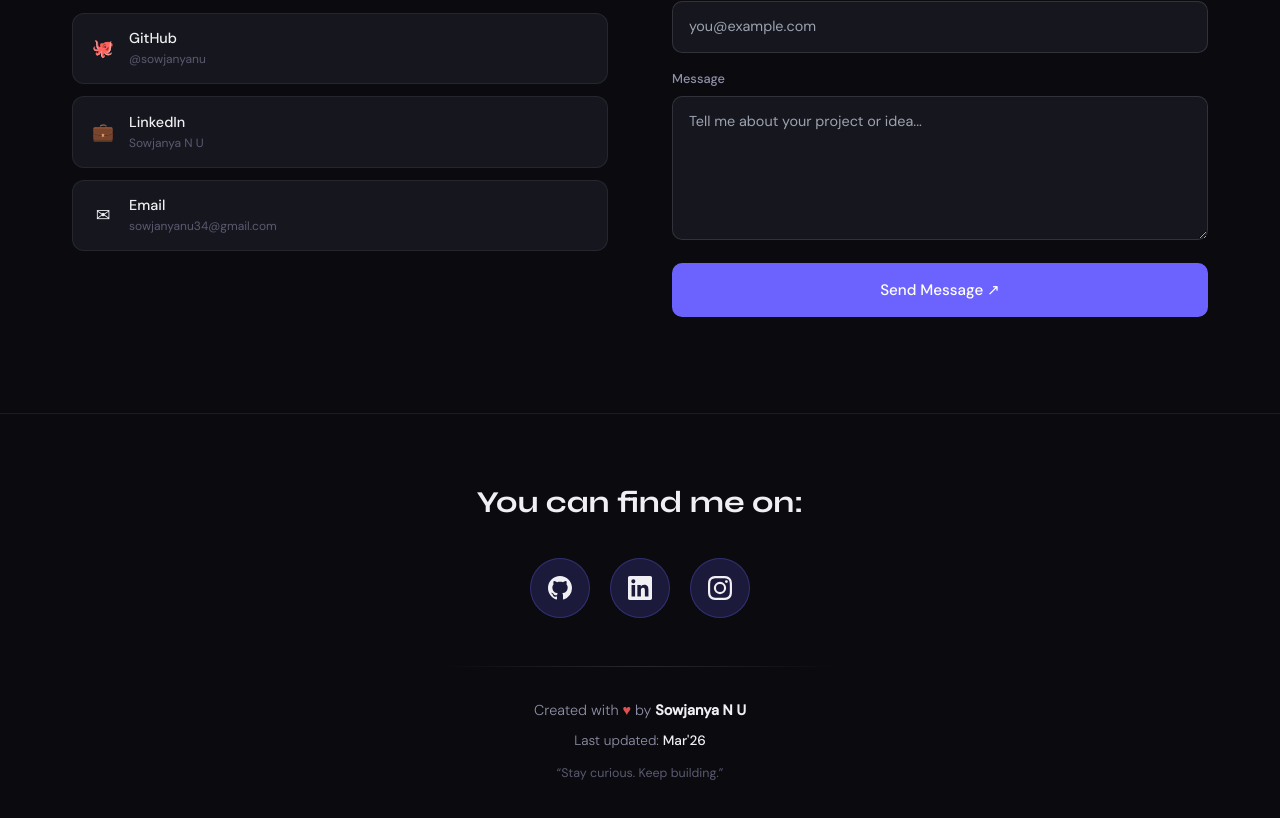
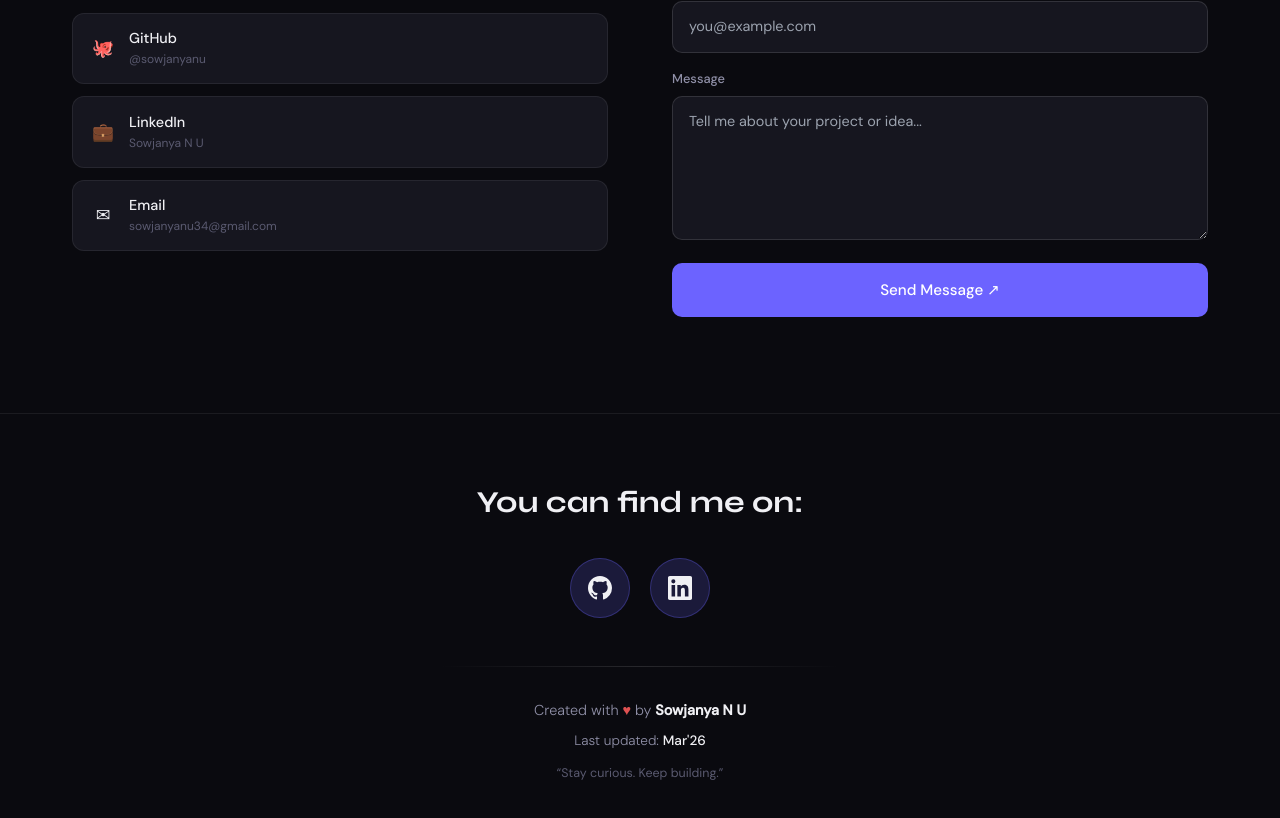
Before and after one commit to sowjanyanu-34/MyPortfolio, a React (Vite) app: page / in a window 1280 px wide. Shown: the part 4182-5000 px from the top of the page. Built offline with nearby package versions, Linux system fonts and the light colour scheme.

Commit message:
Update portfolio with latest changes

```diff
--- a/src/components/layout/Footer.jsx
+++ b/src/components/layout/Footer.jsx
@@ -17,15 +17,6 @@
     icon: (
       <svg width="24" height="24" viewBox="0 0 24 24" fill="currentColor">
         <path d="M20.447 20.452h-3.554v-5.569c0-1.328-.027-3.037-1.852-3.037-1.853 0-2.136 1.445-2.136 2.939v5.667H9.351V9h3.414v1.561h.046c.477-.9 1.637-1.85 3.37-1.85 3.601 0 4.267 2.37 4.267 5.455v6.286zM5.337 7.433a2.062 2.062 0 01-2.063-2.065 2.064 2.064 0 112.063 2.065zm1.782 13.019H3.555V9h3.564v11.452zM22.225 0H1.771C.792 0 0 .774 0 1.729v20.542C0 23.227.792 24 1.771 24h20.451C23.2 24 24 23.227 24 22.271V1.729C24 .774 23.2 0 22.222 0h.003z"/>
-      </svg>
-    ),
-  },
-  {
-    label: 'Instagram',
-    href: 'https://www.instagram.com/sowjanya__344?igsh=djZyNzh3a2Zhd29z',
-    icon: (
-      <svg width="24" height="24" viewBox="0 0 24 24" fill="currentColor">
-        <path d="M12 2.163c3.204 0 3.584.012 4.85.07 3.252.148 4.771 1.691 4.919 4.919.058 1.265.069 1.645.069 4.849 0 3.205-.012 3.584-.069 4.849-.149 3.225-1.664 4.771-4.919 4.919-1.266.058-1.644.07-4.85.07-3.204 0-3.584-.012-4.849-.07-3.26-.149-4.771-1.699-4.919-4.92-.058-1.265-.07-1.644-.07-4.849 0-3.204.013-3.583.07-4.849.149-3.227 1.664-4.771 4.919-4.919 1.266-.057 1.645-.069 4.849-.069zM12 0C8.741 0 8.333.014 7.053.072 2.695.272.273 2.69.073 7.052.014 8.333 0 8.741 0 12c0 3.259.014 3.668.072 4.948.2 4.358 2.618 6.78 6.98 6.98C8.333 23.986 8.741 24 12 24c3.259 0 3.668-.014 4.948-.072 4.354-.2 6.782-2.618 6.979-6.98.059-1.28.073-1.689.073-4.948 0-3.259-.014-3.667-.072-4.947-.196-4.354-2.617-6.78-6.979-6.98C15.668.014 15.259 0 12 0zm0 5.838a6.162 6.162 0 100 12.324 6.162 6.162 0 000-12.324zM12 16a4 4 0 110-8 4 4 0 010 8zm6.406-11.845a1.44 1.44 0 100 2.881 1.44 1.44 0 000-2.881z"/>
       </svg>
     ),
   },
```
